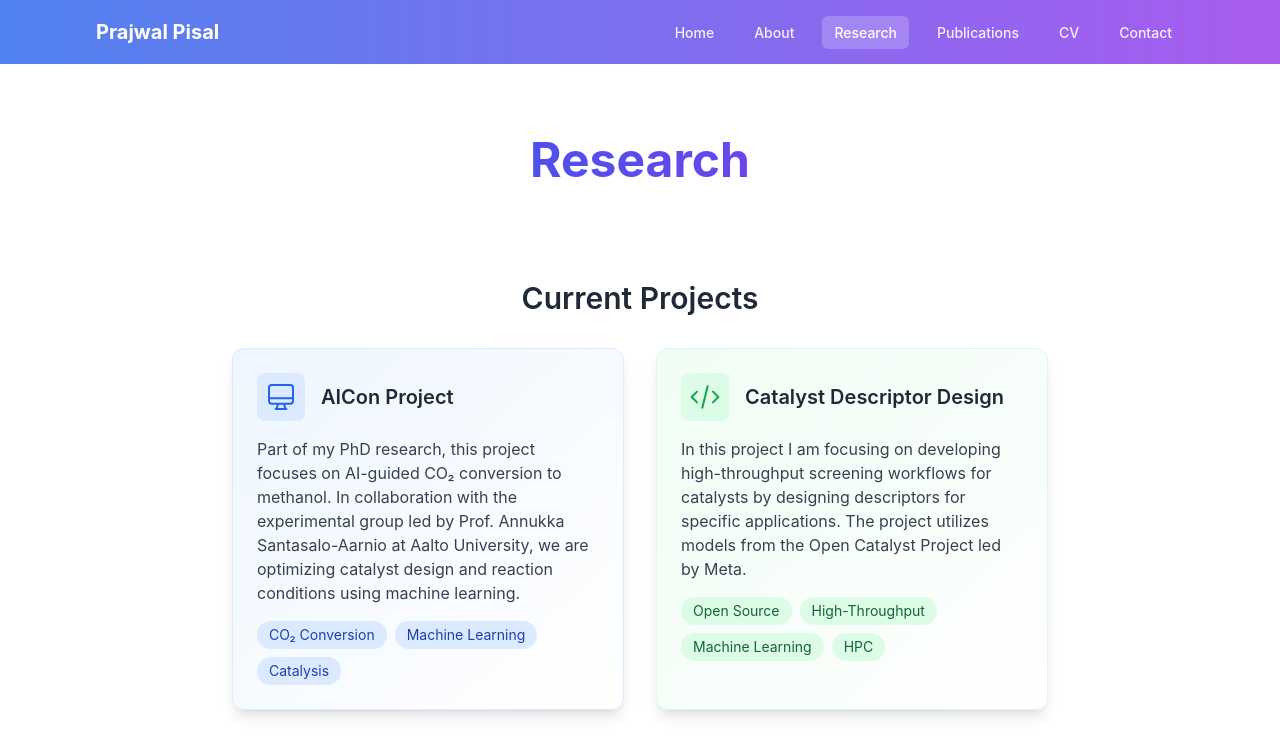
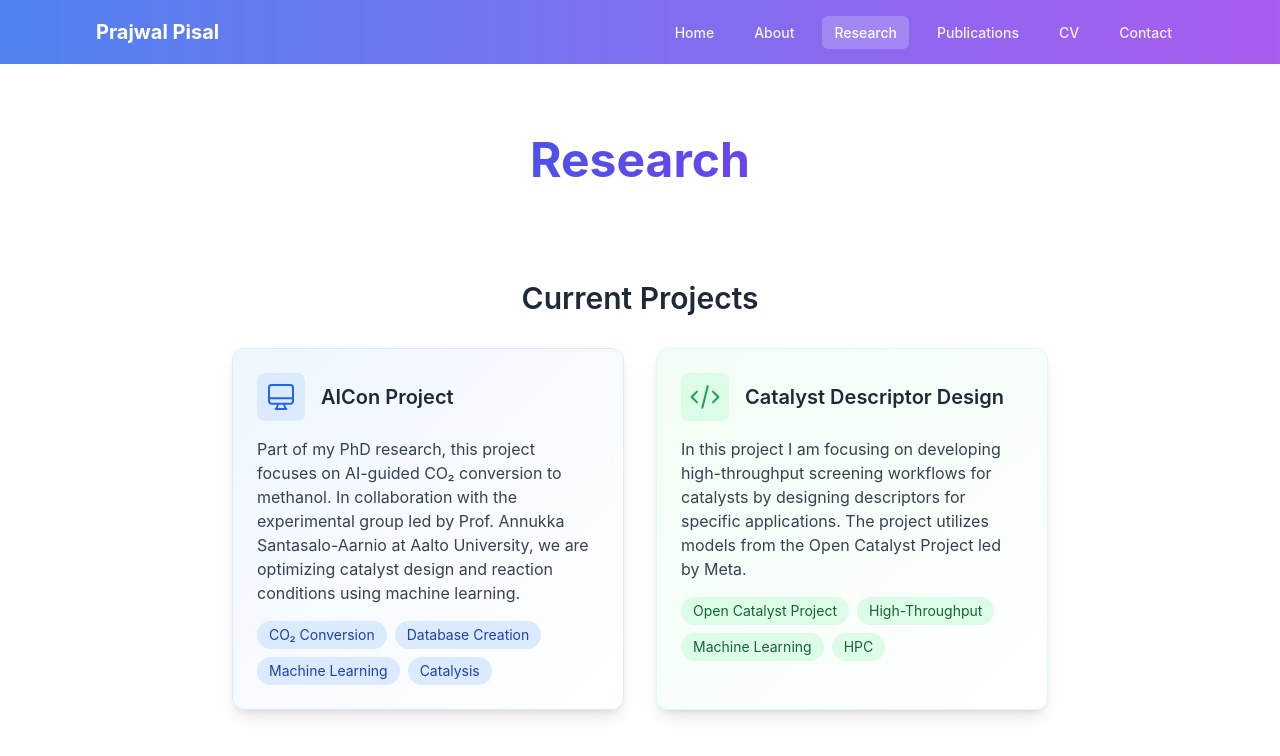
Before and after one commit to prajwal-pisal/prajwal-pisal.github.io, a React (Create React App) app: page /research in a window 1280 px wide. Shown: the top 756 px of the page. Built offline with nearby package versions, Linux system fonts and the light colour scheme.

Commit message:
Update Research page content

```diff
--- a/public/index.html
+++ b/public/index.html
@@ -2,20 +2,15 @@
 <html lang="en">
   <head>
     <meta charset="utf-8" />
-    <link rel="icon" href="%PUBLIC_URL%/favicon.png" />
+    <link rel="icon" href="/favicon.png" />
     <link rel="icon" type="image/svg+xml" href="%PUBLIC_URL%/favicon.svg" />
-    <link rel="apple-touch-icon" href="%PUBLIC_URL%/favicon.png" />
+    <link rel="apple-touch-icon" href="/favicon.png" />
     <meta name="viewport" content="width=device-width, initial-scale=1" />
     <meta name="theme-color" content="#000000" />
     <meta
       name="description"
       content="Prajwal Pisal - Software Engineer and Researcher"
     />
-    <link rel="apple-touch-icon" href="%PUBLIC_URL%/favicon.png" />
-    <!--
-      manifest.json provides metadata used when your web app is installed on a
-      user's mobile device or desktop. See https://developers.google.com/web/fundamentals/web-app-manifest/
-    -->
     <link rel="manifest" href="%PUBLIC_URL%/manifest.json" />
     <!--
       Notice the use of %PUBLIC_URL% in the tags above.
--- a/src/pages/Research.js
+++ b/src/pages/Research.js
@@ -59,6 +59,7 @@ const Research = () => {
                   </p>
                   <div className="mt-4 flex flex-wrap gap-2">
                     <span className="px-3 py-1 bg-blue-100 text-blue-800 rounded-full text-sm">CO₂ Conversion</span>
+                    <span className="px-3 py-1 bg-blue-100 text-blue-800 rounded-full text-sm">Database Creation</span>
                     <span className="px-3 py-1 bg-blue-100 text-blue-800 rounded-full text-sm">Machine Learning</span>
                     <span className="px-3 py-1 bg-blue-100 text-blue-800 rounded-full text-sm">Catalysis</span>
                   </div>
@@ -82,7 +83,7 @@ const Research = () => {
                     The project utilizes models from the Open Catalyst Project led by Meta.
                   </p>
                   <div className="mt-4 flex flex-wrap gap-2">
-                    <span className="px-3 py-1 bg-green-100 text-green-800 rounded-full text-sm">Open Source</span>
+                    <span className="px-3 py-1 bg-green-100 text-green-800 rounded-full text-sm">Open Catalyst Project</span>
                     <span className="px-3 py-1 bg-green-100 text-green-800 rounded-full text-sm">High-Throughput</span>
                     <span className="px-3 py-1 bg-green-100 text-green-800 rounded-full text-sm">Machine Learning</span>
                     <span className="px-3 py-1 bg-green-100 text-green-800 rounded-full text-sm">HPC</span>
```
Also changed, not shown: favicon.png (renamed from public/favicon.png), favicon.svg (added), manifest.json (deleted), public/manifest.json.
